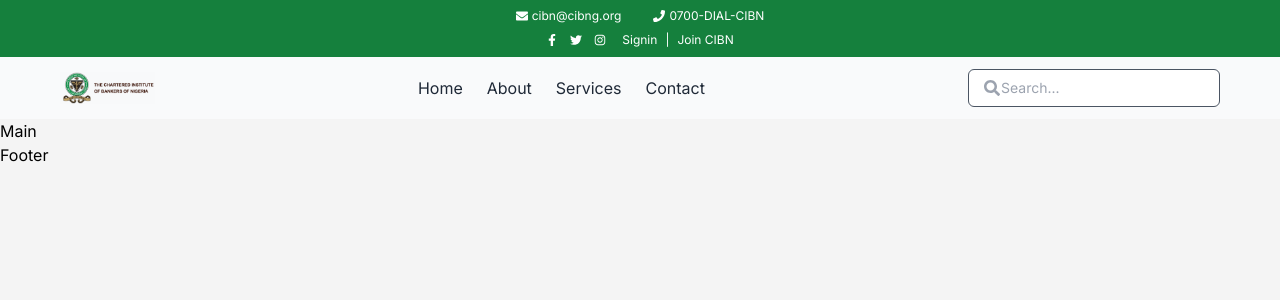
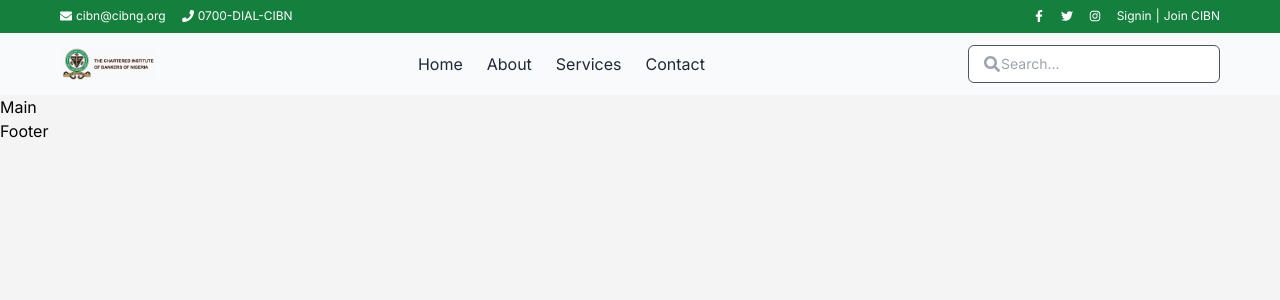
Before and after one commit to IsmailMuhammed2019/dev.cibn.org, a Next.js app: page / in a window 1280 px wide. Shown: the top 300 px of the page. Built offline with nearby package versions, Linux system fonts and the light colour scheme.

Commit message:
add submenu to menus

```diff
--- a/src/components/Header.tsx
+++ b/src/components/Header.tsx
@@ -15,29 +15,26 @@ const Header = () => {
       {/* Top Bar */}
       <div className="bg-green-700 text-xs py-2">
         <div className="container mx-auto px-4">
-          {/* Centered Email and Phone Number on One Line */}
-          <div className="flex flex-col items-center">
-            <div className="flex items-center justify-center space-x-8 text-xs text-white hover:text-gray-400">
-              <a href="mailto:cibn@cibng.org" className="flex items-center space-x-1">
+          {/* Centered Email and Phone Number */}
+          <div className="flex flex-col md:flex-row items-center justify-center md:justify-between">
+            <div className="flex items-center space-x-4 text-xs text-white">
+              <a href="mailto:cibn@cibng.org" className="flex items-center space-x-1 hover:text-gray-400">
                 <FaEnvelope className="text-xs" />
                 <span>cibn@cibng.org</span>
               </a>
-              <a href="tel:+1234567890" className="flex items-center space-x-1">
+              <a href="tel:+1234567890" className="flex items-center space-x-1 hover:text-gray-400">
                 <FaPhone className="text-xs" />
                 <span>0700-DIAL-CIBN</span>
               </a>
             </div>
-            {/* Social Media Icons and Signin/Join Links */}
-            <div className="flex items-center space-x-4 text-xs text-white mt-2">
-              <div className="flex items-center space-x-3">
-                <a href="#" className="hover:text-gray-300"><FaFacebookF className="text-xs" /></a>
-                <a href="#" className="hover:text-gray-300"><FaTwitter className="text-xs" /></a>
-                <a href="#" className="hover:text-gray-300"><FaInstagram className="text-xs" /></a>
-              </div>
-              <div className="flex items-center space-x-2 text-xs">
-                <a href="#" className="hover:text-gray-300">Signin</a>
+            <div className="flex items-center space-x-4 mt-2 md:mt-0">
+              <a href="#" className="text-white hover:text-gray-300"><FaFacebookF className="text-xs" /></a>
+              <a href="#" className="text-white hover:text-gray-300"><FaTwitter className="text-xs" /></a>
+              <a href="#" className="text-white hover:text-gray-300"><FaInstagram className="text-xs" /></a>
+              <div className="flex items-center space-x-1">
+                <a href="#" className="text-white hover:text-gray-300">Signin</a>
                 <span>|</span>
-                <a href="#" className="hover:text-gray-300">Join CIBN</a>
+                <a href="#" className="text-white hover:text-gray-300">Join CIBN</a>
               </div>
             </div>
           </div>
@@ -70,10 +67,22 @@ const Header = () => {
             <div className="text-sm font-semibold">
               <img src="/logo.png" alt="Logo" className="h-8" /> {/* Replace with your logo image */}
             </div>
-            <nav className={`flex space-x-6 mt-2 md:mt-0 text-sm md:text-base ${menuOpen ? 'block' : 'hidden'} md:block`}>
+            <nav className="flex space-x-6 mt-2 md:mt-0 text-sm md:text-base">
               <a href="#" className="text-gray-800 hover:text-gray-400">Home</a>
-              <a href="#" className="text-gray-800 hover:text-gray-400">About</a>
-              <a href="#" className="text-gray-800 hover:text-gray-400">Services</a>
+              <div className="relative group">
+                <a href="#" className="text-gray-800 hover:text-gray-400">About</a>
+                <div className="absolute left-0 hidden mt-2 space-y-2 bg-white text-black group-hover:block">
+                  <a href="#" className="block px-4 py-2 hover:bg-gray-200">Team</a>
+                  <a href="#" className="block px-4 py-2 hover:bg-gray-200">Careers</a>
+                </div>
+              </div>
+              <div className="relative group">
+                <a href="#" className="text-gray-800 hover:text-gray-400">Services</a>
+                <div className="absolute left-0 hidden mt-2 space-y-2 bg-white text-black group-hover:block">
+                  <a href="#" className="block px-4 py-2 hover:bg-gray-200">Consulting</a>
+                  <a href="#" className="block px-4 py-2 hover:bg-gray-200">Support</a>
+                </div>
+              </div>
               <a href="#" className="text-gray-800 hover:text-gray-400">Contact</a>
             </nav>
             <div className="relative mt-2 md:mt-0 flex items-center space-x-2">
@@ -90,10 +99,22 @@ const Header = () => {
 
       {/* Mobile Menu */}
       {menuOpen && (
-        <div className="fixed top-0 left-0 w-full h-full bg-gray-800 text-white flex flex-col items-center justify-center space-y-4 md:hidden">
+        <div className="fixed top-0 right-0 w-1/2 h-full bg-gray-800 text-white flex flex-col items-center justify-center space-y-4 md:hidden">
           <a href="#" className="text-white hover:text-gray-400">Home</a>
-          <a href="#" className="text-white hover:text-gray-400">About</a>
-          <a href="#" className="text-white hover:text-gray-400">Services</a>
+          <div className="relative group">
+            <a href="#" className="text-white hover:text-gray-400">About</a>
+            <div className="absolute left-0 hidden mt-2 space-y-2 bg-gray-700 text-white group-hover:block">
+              <a href="#" className="block px-4 py-2 hover:bg-gray-600">Team</a>
+              <a href="#" className="block px-4 py-2 hover:bg-gray-600">Careers</a>
+            </div>
+          </div>
+          <div className="relative group">
+            <a href="#" className="text-white hover:text-gray-400">Services</a>
+            <div className="absolute left-0 hidden mt-2 space-y-2 bg-gray-700 text-white group-hover:block">
+              <a href="#" className="block px-4 py-2 hover:bg-gray-600">Consulting</a>
+              <a href="#" className="block px-4 py-2 hover:bg-gray-600">Support</a>
+            </div>
+          </div>
           <a href="#" className="text-white hover:text-gray-400">Contact</a>
           <button className="text-gray-800 mt-4" onClick={toggleMenu}>
             Close Menu
```
